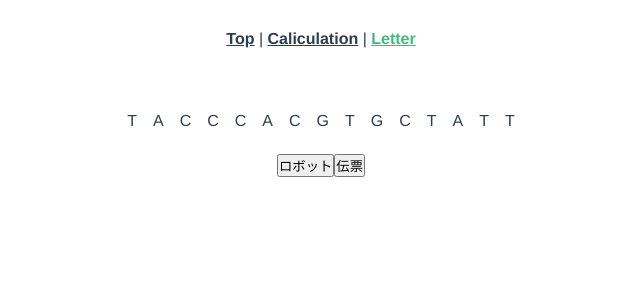
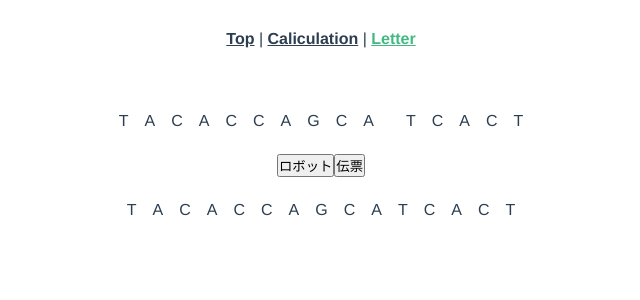
Before and after one commit to WaiEnu/dsUI, a Vue app: page /letter in a window 1280 px wide. Shown: the top 300 px of the page, without its empty margins (319-959 px from the left). Built offline with nearby package versions, Linux system fonts and the light colour scheme.

Commit message:
20.03.06 Letters修正

```diff
--- a/src/components/Letterparts.vue
+++ b/src/components/Letterparts.vue
@@ -4,7 +4,7 @@
       <div>
         <ul class="list">
           <transition-group name="flip">
-            <template v-for="item in letter(align)">
+            <template v-for="item in letterX">
               <li :key="item.id" class="item" :id="item.id">
                 <div class="item__text">{{ item.text }}</div>
               </li>
@@ -13,6 +13,17 @@
         </ul>
         <div><button>ロボット</button>
         <button>伝票</button></div>
+      </div>
+      <div class="vs-modal" style="display: block;">
+        <ul class="list">
+          <transition-group name="flip">
+            <template v-for="item in letter">
+              <li :key="item.id" class="item" :id="item.id">
+                <div class="item__text">{{ item.text }}</div>
+              </li>
+            </template>
+          </transition-group>
+        </ul>
       </div>
     </div>
   </div>
@@ -23,46 +34,42 @@ export default {
   name: 'Letterparts',
   data() {
     return {
-      dna: ['A','G','C','T'],
+      dna: 'TACACCAGCATCACT',
+      acd: ['A','G','T','C'],
       stt: 'TAC',
       stps: ['ATT','ATC','ACT'],
-      list: 3,
-      GC: 0.50,
     }
   },
   computed: {
-    align(){
-      return this.$data.stt + makeDNA(this.$data.list*3,this.$data.GC) + this.$data.stps[Math.floor(this.$data.stps.length * Math.random())]
+    letter(){
+      const letters=this.$data.dna.split('');
+      return this.newSeq(letters)
+    },
+    letterX(){
+      const letters=this.$data.dna.split('');
+      const index=Math.floor(Math.random()*letters.length);
+      const flg=Math.floor(Math.random()*5);
+      const lettersX=this.rndDNA(letters,index,flg);
+      return this.newSeq(lettersX)
     }
   },
   methods: {
-    letter(str){
-      const letters=str.split('');
+    rndDNA(arr,index,flg) {
+      const letters=arr;
+      if(flg==5){
+        letters.splice(index, 1);
+      }else{
+        letters.splice(index, 0, this.$data.acd[flg]);
+      }
+      return letters;
+    },
+    newSeq(letters) {
       let newseq=[]
       for (var i = 0; i < letters.length; i++) {
-        newseq.push( {'id':'id_'+i,'text':letters[i]});
+        newseq.push( {'id':'id_'+i+1,'text':letters[i]});
       }
       return newseq
-    }
+    },
   }
 }
-function makeDNA(size,GC) {
-	var newseq="";
-	var letter="";
-	for (var i = 0; i < size; i++) {
-    if (rnd() < GC) {
-      letter=(rnd()<0.5) ? "C" : "G";
-    } else {
-      letter=(rnd()<0.5) ? "T" : "A";
-    }
-    newseq+=letter;
-	}
-	return newseq;
-}
-rnd.today=new Date();
-rnd.seed=rnd.today.getTime();
-function rnd() {
-  rnd.seed = (rnd.seed*9301+49297) % 233280;
-  return rnd.seed/(233280.0);
-}
 </script>
```
Also changed, not shown: 9 other files (tests, documents, lock files or other folders).
